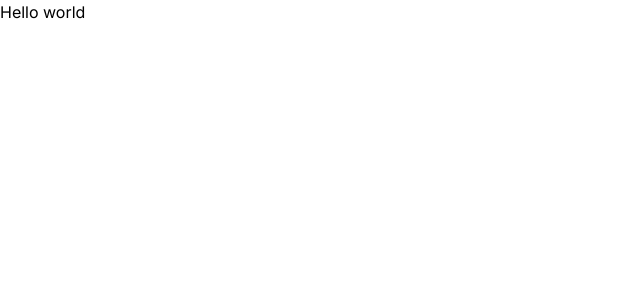
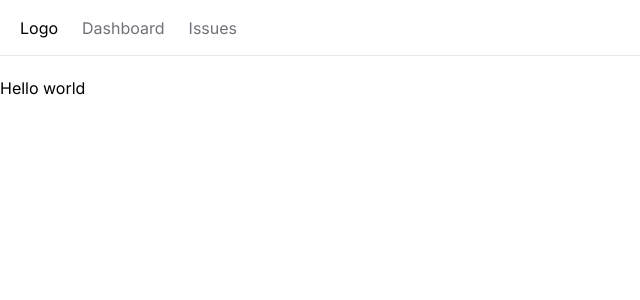
Before and after one commit to Sadvika7reddy/Issue-Tracking, a Next.js app: page / in a window 1280 px wide. Shown: the top 300 px of the page, without its empty margins (0-640 px from the left). Built offline with nearby package versions, Linux system fonts and the light colour scheme.

Commit message:
add navbar

```diff
--- /dev/null
+++ b/app/Navbar.tsx
@@ -0,0 +1,15 @@
+import React from 'react'
+import Link from 'next/link'
+const Navbar = () => {
+  return (
+    <nav className='flex space-x-6 border-b mb-5 px-5 h-14 items-center'>
+        <Link href='/'>Logo</Link>
+        <ul className='flex space-x-6'>
+            <li><Link className='text-zinc-500 hover:text-zinc-800' href='/'>Dashboard</Link></li>
+            <li><Link  className='text-zinc-500 hover:text-zinc-800' href='/issues'>Issues</Link></li>
+        </ul>
+    </nav>
+  )
+}
+
+export default Navbar
--- a/app/globals.css
+++ b/app/globals.css
@@ -10,6 +10,7 @@
 @media (prefers-color-scheme: dark) {
   :root {
     --foreground-rgb: 255, 255, 255;
+
   }
 }
 
--- a/app/layout.tsx
+++ b/app/layout.tsx
@@ -1,6 +1,7 @@
 import './globals.css'
 import type { Metadata } from 'next'
 import { Inter } from 'next/font/google'
+import Navbar from './Navbar'
 
 const inter = Inter({ subsets: ['latin'] })
 
@@ -16,7 +17,10 @@
 }) {
   return (
     <html lang="en">
-      <body className={inter.className}>{children}</body>
+      <body className={inter.className}>
+        <Navbar/>
+        <main>{children}</main>
+        </body>
     </html>
   )
 }
```
